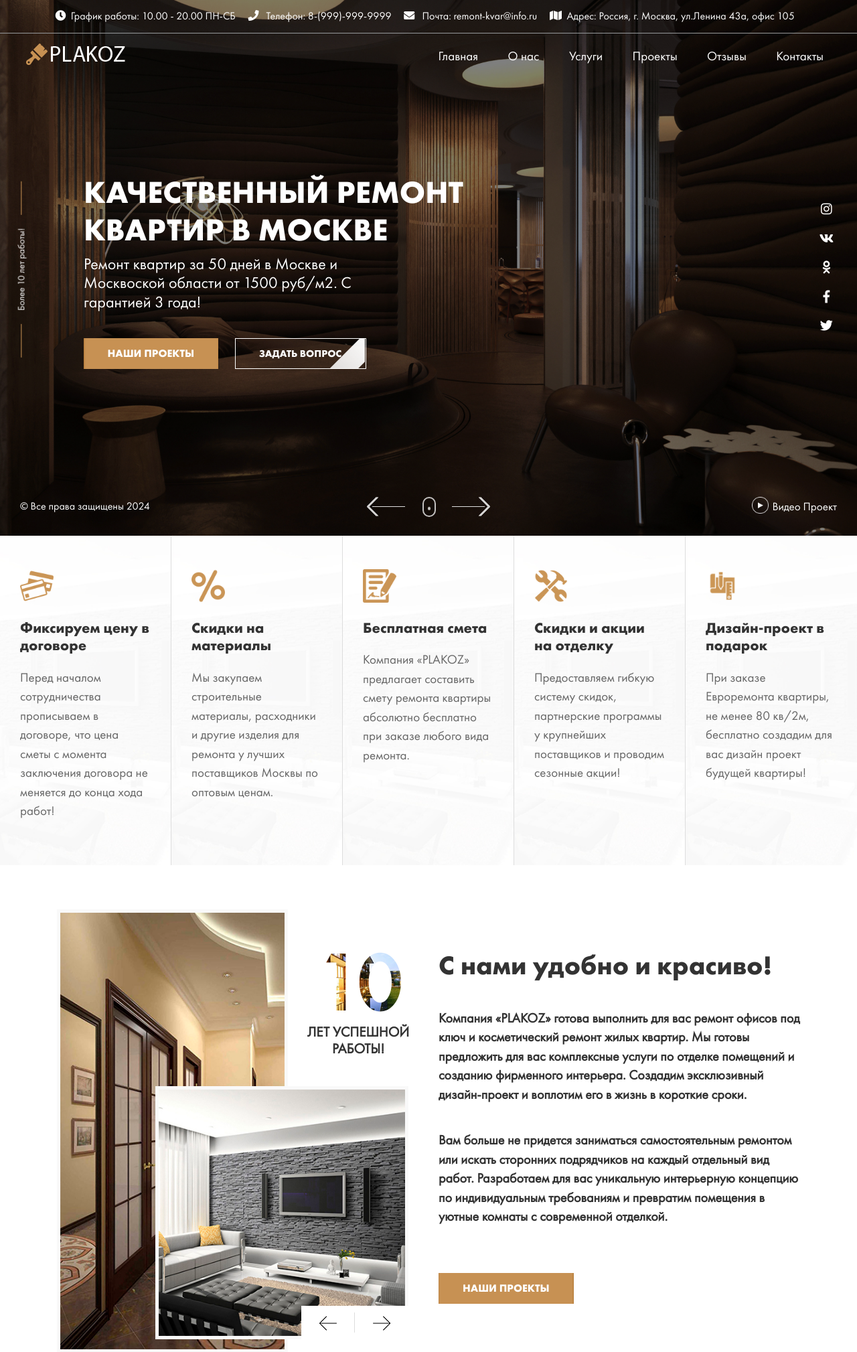
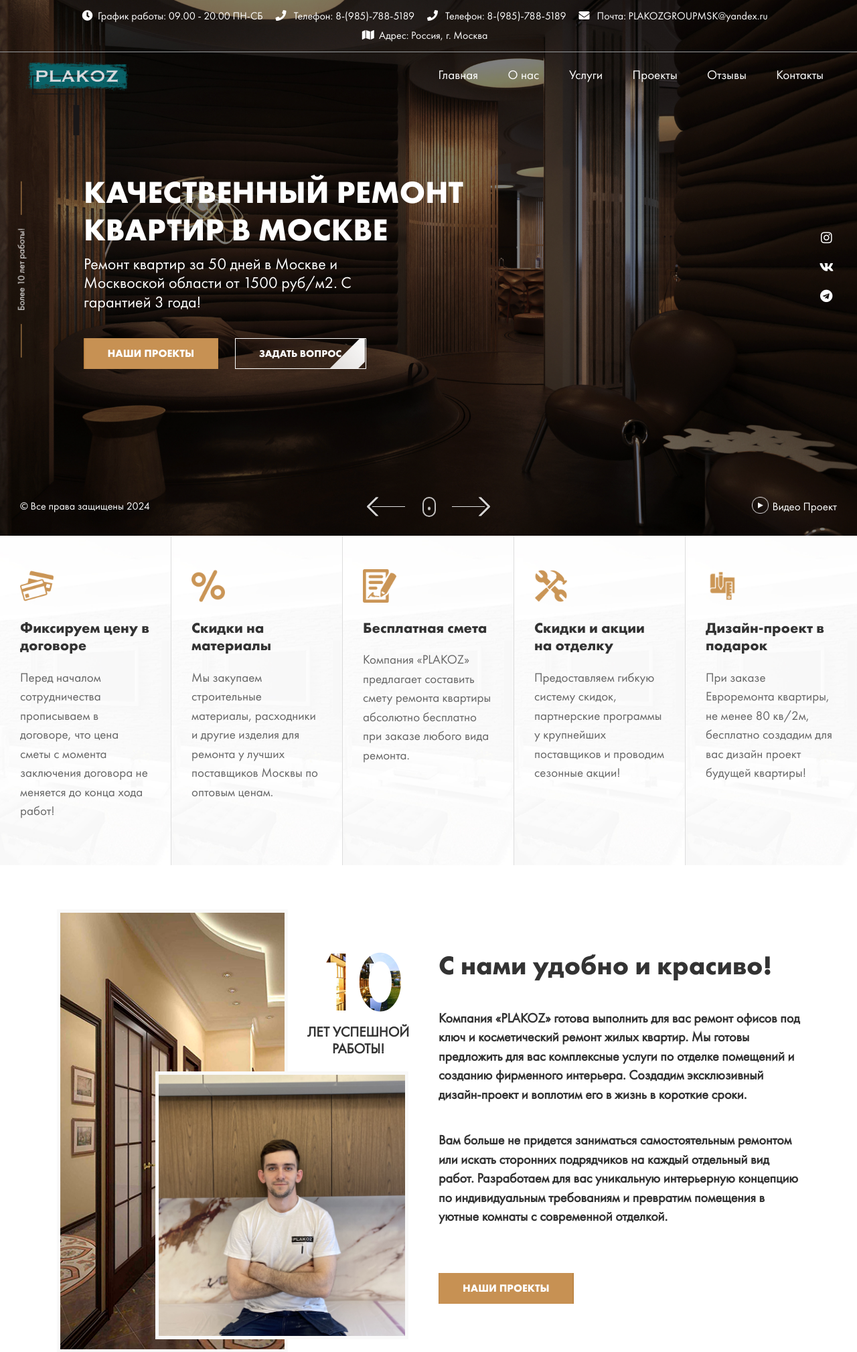
Before and after one commit to glushok123/app, a Symfony app: template templates/index.html.twig in a window 1280 px wide. Shown: the top 2019 px of the page at 67% size. Run offline with Twig, Linux system fonts and the light colour scheme; the template is opened without the code that fills it, so the values that code supplies are empty; some libraries are stand-ins or nearby versions.

Commit message:
правки

```diff
--- a/templates/base.html.twig
+++ b/templates/base.html.twig
@@ -2,9 +2,6 @@
 <html lang="ru">
 
 <head>
-    <script type="text/javascript" id="supportScript" charset="utf-8" async=""
-            src="//admin.verbox.ru/support/support.js?h=cfaafa1bc0e194587e89f7e9dd1fd60a"></script>
-
     <script type="text/javascript">
         /*document.ondragstart = noselect;
         document.onselectstart = noselect;
@@ -23,7 +20,7 @@
           content="Лендинг по ремонту квартир, шаблон лендинга по ремонту квартир и офисов, лендинг по ремонту офисов, купить лендинг по ремонту квартир и домов, дешевые лендинги, landing page, лендинг для услуг по ремонту квартир и офисов, готовый сайт по ремонту квартир">
 
     <title>Ремонт квартир и домов / «PLAKOZ»</title>
-
+    <link rel="icon" href="favicon.ico"><!-- 32×32 -->
     <link rel="icon" href="assets/img/favicon.ico" type="image/gif">
     <link rel="stylesheet" href="assets/vendor/bootstrap/css/bootstrap-4.2.1.min.css">
     <link rel="stylesheet" href="assets/vendor/fontawesome/fontawesome-5.6.3.min.css">
@@ -54,12 +51,12 @@
             <div class="row">
                 <div class="col-md-7 top-bar-left">
                     <ul style="text-align: center;">
-                        <li><i class="fa fa-clock"></i>&nbsp;&nbsp;График работы: 10.00 - 20.00 ПН-СБ</li>
-                        <li><i class="fa fa-phone"></i>&nbsp;&nbsp; Телефон: <a href="tel:(+080)46893578">8-(999)-999-9999</a>
+                        <li><i class="fa fa-clock"></i>&nbsp;&nbsp;График работы: 09.00 - 20.00 ПН-СБ</li>
+                        <li><i class="fa fa-phone"></i>&nbsp;&nbsp; Телефон: <a href="tel:8-(985)-788-5189">8-(985)-788-5189</a></li>
+                        <li><i class="fa fa-phone"></i>&nbsp;&nbsp; Телефон: <a href="tel:8-(985)-788-5189">8-(985)-788-5189</a></li>
+                        <li><i class="fa fa-envelope"></i>&nbsp;&nbsp; Почта: <a href="mailto:PLAKOZGROUPMSK@yandex.ru">PLAKOZGROUPMSK@yandex.ru</a>
                         </li>
-                        <li><i class="fa fa-envelope"></i>&nbsp;&nbsp; Почта: <a href="mailto:remont-kvar@info.ru">remont-kvar@info.ru</a>
-                        </li>
-                        <li><i class="fa fa-map"></i>&nbsp;&nbsp;Адрес: Россия, г. Москва, ул.Ленина 43а, офис 105</li>
+                        <li><i class="fa fa-map"></i>&nbsp;&nbsp;Адрес: Россия, г. Москва</li>
                     </ul>
                 </div>
 
@@ -73,7 +70,7 @@
             <div class="row">
                 <div class="col-md-12">
                     <div class="header-logo">
-                        <a href="index.html"><img src="assets/img/logo/logo1.png" alt=""></a>
+                        <a href="/"><img src="assets/img/logo/IMG_3807.PNG" alt="" style="width: 164px; height: auto;"></a>
                     </div>
                     <div class="header-menu">
                         <ul id="main-menu">
--- a/templates/index.html.twig
+++ b/templates/index.html.twig
@@ -260,13 +260,12 @@
         </div>
 
         <ul class="social-icons">
-            <li><a href="#"><i class="fab fa-instagram"></i></a></li>
-            <li><a href="#"><i class="fab fa-vk"></i></a></li>
-            <li><a href="#"><i class="fab fa-odnoklassniki"></i></a></li>
-            <li><a href="#"><i class="fab fa-facebook-f"></i></a></li>
-            <li><a href="#"><i class="fab fa-twitter"></i></a></li>
+            <li><a href="https://instagram.com/plakoz?igshid=OGQ5ZDc2ODk2ZA%3D%3D&utm_source=qr"><i
+                            class="fab fa-instagram"></i></a></li>
+            <li><a href="https://vk.com/plakoz_msk"><i class="fab fa-vk"></i></a></li>
+            <li><a href="https://t.me/plakoz_group_msk"><i class="fab fa-telegram"></i></a></li>
+        </ul>
 
-        </ul>
         <span class="copy-right">© Все права защищены 2024</span>
 
         <a href="#about-section" class="scroll-icon smooth-scroll"></a>
@@ -356,19 +355,17 @@
                         </div>
 
                         <div class="pgwSlider listOnTheLeft wide">
-                            <div class="ps-current" style="height: 0px;"><span class="ps-prev"
-                                                                               style="display: block;"><img
-                                            src="assets/img/icons/arrow-prev-small.png"></span>
+                            <div class="ps-current" style="height: 0px;">
+                                <span class="ps-prev" style="display: block;"></span>
                                 <ul>
                                     <li class="elt_1" style="display: none; opacity: 0; z-index: 1;"><img
-                                                src="assets/img/about-section/5.jpg" alt=""></li>
+                                                src="assets/img/IMG_5376.jpeg " alt=""></li>
                                     <li class="elt_2" style="z-index: 2; display: list-item; opacity: 1;"><img
-                                                src="assets/img/about-section/6.jpg" alt=""></li>
-                                    <li class="elt_3" style="z-index: 1; display: none; opacity: 0;"><img
-                                                src="assets/img/about-section/7.jpg" alt=""></li>
+                                                src="assets/img/IMG_5441.jpeg" alt=""></li>
+
                                 </ul>
-                                <span class="ps-caption"></span><span class="ps-next" style="display: block;"><img
-                                            src="assets/img/icons/arrow-next-small.png"></span></div>
+                                <span class="ps-caption"></span><span class="ps-next" style="display: block;"></span>
+                            </div>
                             <div class="listOnTheLeft wide ps-list">
                                 <div class="ps-current" style="height: 0px;"><span class="ps-prev"
                                                                                    style="display: block;"><img
@@ -377,11 +374,10 @@
                                                 src="assets/img/icons/arrow-prev-small.png"></span>
                                     <ul>
                                         <li class="elt_1" style="opacity: 0; z-index: 1; display: none;"><img
-                                                    src="assets/img/about-section/5.jpg" alt=""></li>
+                                                    src="assets/img/IMG_5376.jpeg" alt=""></li>
                                         <li class="elt_2" style="z-index: 2; display: list-item; opacity: 1;"><img
-                                                    src="assets/img/about-section/6.jpg" alt=""></li>
-                                        <li class="elt_3" style="z-index: 1; opacity: 0; display: none;"><img
-                                                    src="assets/img/about-section/7.jpg" alt=""></li>
+                                                    src="" alt="assets/img/IMG_5441.jpeg"></li>
+
                                         <li class="elt_1" style="display: none; opacity: 0; z-index: 1;"><img
                                                     src="assets/img/about-section/5.jpg" alt=""></li>
                                         <li class="elt_2" style="z-index: 2; display: list-item; opacity: 1;"><img
@@ -396,13 +392,10 @@
                                 <ul class="ps-list">
                                     <li class="elt_1"
                                         style="cursor: pointer; opacity: 0.6; border: 2px solid rgb(221, 221, 221); width: 33.3333%; height: 0px;">
-                                        <img src="assets/img/about-section/5.jpg" alt=""></li>
+                                        <img src="assets/img/IMG_5376.jpeg" alt=""></li>
                                     <li class="elt_2"
                                         style="cursor: pointer; opacity: 1; border: 2px solid rgb(197, 164, 126); width: 33.3333%; height: 0px;">
-                                        <img src="assets/img/about-section/6.jpg" alt=""></li>
-                                    <li class="elt_3"
-                                        style="cursor: pointer; opacity: 0.6; border: 2px solid rgb(221, 221, 221); width: 33.3333%; height: 0px;">
-                                        <img src="assets/img/about-section/7.jpg" alt=""></li>
+                                        <img src="assets/img/IMG_5441.jpeg" alt=""></li>
                                 </ul>
                             </div>
                         </div>
@@ -816,10 +810,10 @@
             </div>
             <div class="portfolio-item has-gutter interior" style="position: absolute; left: 75%; top: 0px;">
                 <div class="inner">
-                    <img src="assets/img/portfolio-three/4.jpg" alt="">
+                    <img src="assets/img/IMG_5293.PNG" alt="">
                     <div class="overlay">
                         <div class="contents">
-                            <a href="assets/img/portfolio-three/4.jpg" data-lightbox="portfolio-item"
+                            <a href="assets/img/IMG_5293.PNG" data-lightbox="portfolio-item"
                                data-title="Interior Project 2"><i class="fas fa-search-plus"></i></a>
                             <small class="small-secondary">Проект #4</small>
                             <h3>Евроремонт квартиры</h3>
@@ -829,10 +823,10 @@
             </div>
             <div class="portfolio-item has-gutter commercial" style="position: absolute; left: 0%; top: 381.25px;">
                 <div class="inner">
-                    <img src="assets/img/portfolio-three/5.jpg" alt="">
+                    <img src="assets/img/IMG_5288.PNG" alt="">
                     <div class="overlay">
                         <div class="contents">
-                            <a href="assets/img/portfolio-three/5.jpg" data-lightbox="portfolio-item"
+                            <a href="assets/img/IMG_5288.PNG" data-lightbox="portfolio-item"
                                data-title="Commercial Project 2"><i class="fas fa-search-plus"></i></a>
                             <small class="small-secondary">Проект #5</small>
                             <h3>Евроремонт квартиры</h3>
@@ -975,9 +970,11 @@
                     <br><br>
                     <h2>Контакты</h2>
                     <p>Компания «PLAKOZ» проведет качественный ремонт квартир<br> в Москве под ключ.</p>
-                    <p><strong>Адрес:</strong> Россия, г. Москва, ул.Ленина 43а, офис 105<br><br>
-                        <strong>Телефон:</strong> <a href="tel:8-(999)-999-9999">8-(999)-999-9999</a> <br><br>
-                        <strong>Почта:</strong> <a href="mailto:myemail@kyanite.com">remont-kvar@info.ru</a></p>
+                    <p><strong>Адрес:</strong> Россия, г. Москва<br><br>
+                        <strong>Телефон:</strong> <a href="tel:8-(985)-788-5189">8-(985)-788-5189</a> <br><br>
+                        <strong>Телефон:</strong> <a href="tel:8-(989)-808-7513">8-(989)-808-7513</a> <br><br>
+                        <strong>Почта:</strong> <a href="mailto:PLAKOZGROUPMSK@yandex.ru">PLAKOZGROUPMSK@yandex.ru</a>
+                    </p>
                     <br>
 
                 </div>
@@ -1050,5 +1049,16 @@
             <div class="double-bounce2"></div>
         </div>
     </div>
+    <style>
+        #before-after-section:before, #portfolio-section-three [class~=portfolio-item] [class~=inner] img {
+            width: 100%;
 
+
+        }
+
+        .pgwSlider .ps-prev, .pgwSlider .ps-next {
+            display: none !important;
+        }
+
+    </style>
 {% endblock %}
```
Also changed, not shown: other parts of templates/index.html.twig (+25 -21 lines), public/assets/img/IMG_5284.PNG (added), public/assets/img/IMG_5285.PNG (added), public/assets/img/IMG_5286.PNG (added), public/assets/img/IMG_5288.PNG (added), public/assets/img/IMG_5293.PNG (added), public/assets/img/IMG_5294.PNG (added), public/assets/img/IMG_5295.PNG (added), public/assets/img/IMG_5296.PNG (added), public/assets/img/IMG_5376.jpeg (added), public/assets/img/IMG_5412.jpeg (added), public/assets/img/IMG_5441.jpeg (added), public/assets/img/logo/IMG_3807.PNG (added), public/favicon.ico (added).
